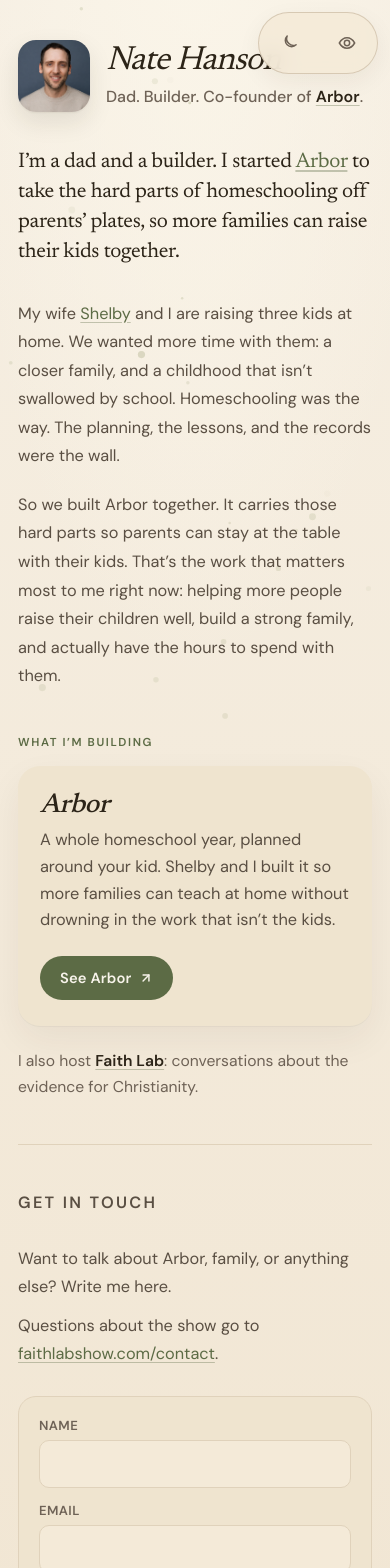
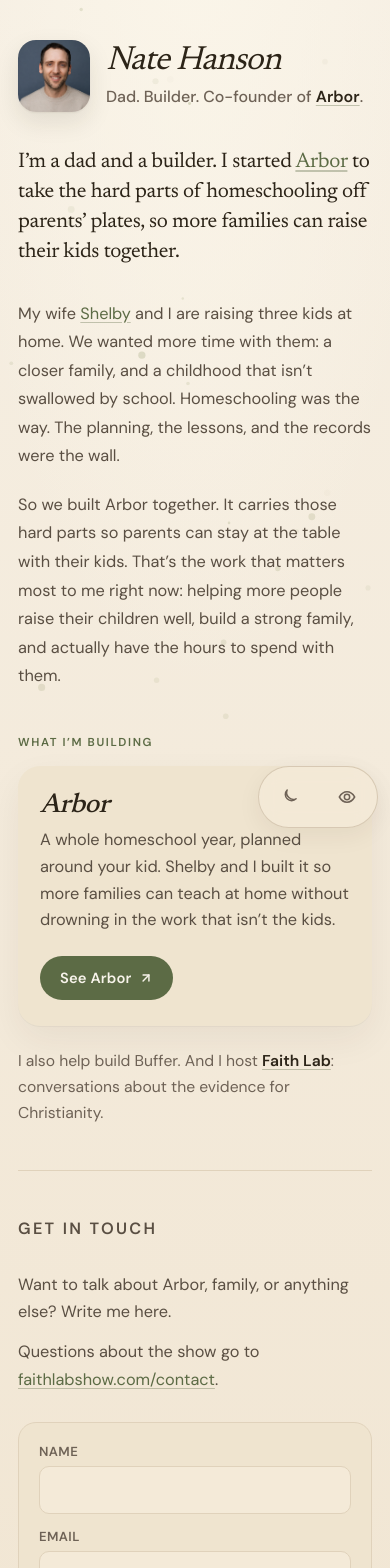
Before and after one commit to natemhanson/natemhanson.com, a Next.js app: page / in a window 390 px wide. Shown: the top 1568 px of the page. Built offline with nearby package versions, Linux system fonts and the light colour scheme; no server answers.

Commit message:
Clear mobile toggles off the name and mention Buffer
Move appearance controls to the bottom-right on small screens
so they no longer cover the masthead, and note Buffer without
a link alongside Faith Lab.

Co-authored-by: Nate Hanson <natemhanson@users.noreply.github.com>

```diff
--- a/src/app/page.tsx
+++ b/src/app/page.tsx
@@ -108,7 +108,7 @@ export default function Home() {
             </span>
           </a>
           <p className={styles.also}>
-            I also host{" "}
+            I also help build Buffer. And I host{" "}
             <a
               href="https://faithlabshow.com"
               target="_blank"
--- a/src/components/ambient-play.module.css
+++ b/src/components/ambient-play.module.css
@@ -32,7 +32,7 @@
 
 @media (max-width: 640px) {
   .whisper {
-    bottom: 12px;
+    bottom: 78px;
     font-size: 0.68rem;
   }
 }
--- a/src/components/appearance-controls.module.css
+++ b/src/components/appearance-controls.module.css
@@ -54,7 +54,8 @@
 
 @media (max-width: 640px) {
   .controls {
-    top: 12px;
+    top: auto;
+    bottom: 16px;
     right: 12px;
     gap: 10px;
     padding: 6px;
```
